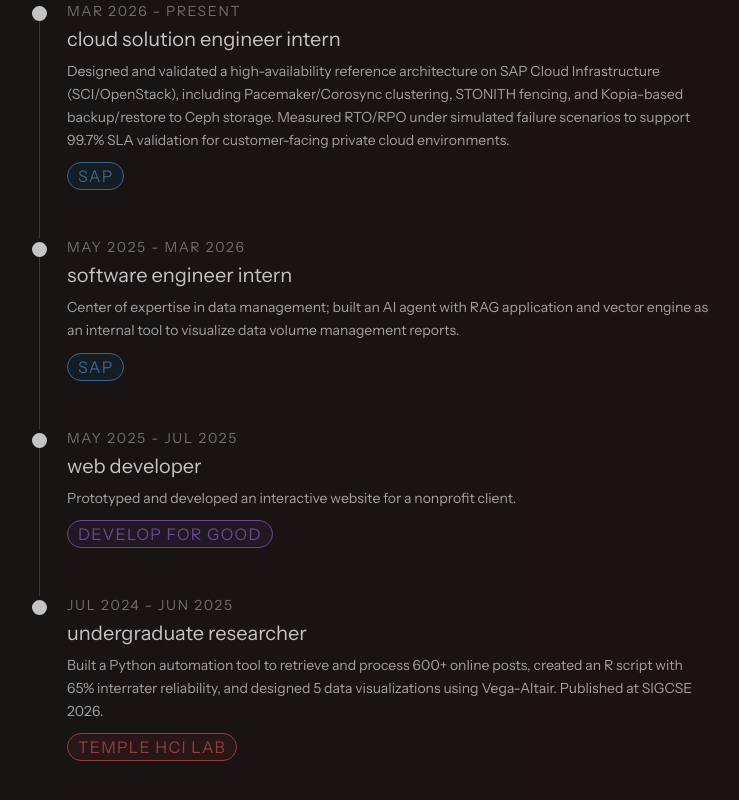
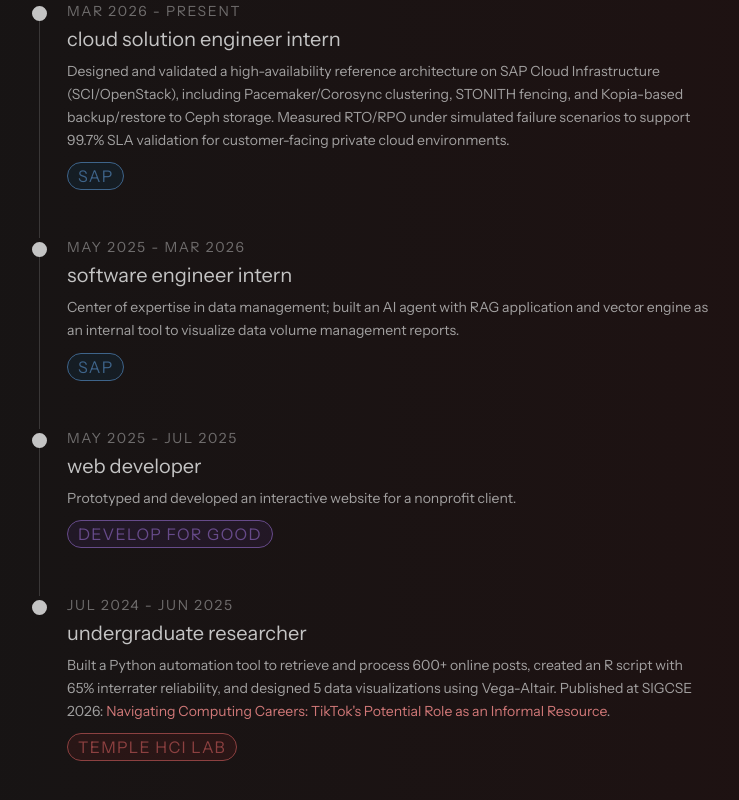
Before and after one commit to adyan1025/adyan1025.github.io, a React (Vite) app: page / in a window 1280 px wide. Shown: the part 848-1648 px from the top of the page, without its empty margins (268-1007 px from the left). Built offline with nearby package versions, Linux system fonts and the light colour scheme; a web font is replaced by a local one.

Commit message:
Add global link styles and added link to research paper

```diff
--- a/src/sections/Experience.jsx
+++ b/src/sections/Experience.jsx
@@ -28,9 +28,23 @@ function Experience() {
       id: 4,
       date: "Jul 2024 - Jun 2025",
       title: "undergraduate researcher",
-      description: "Built a Python automation tool to retrieve and process 600+ online posts, created an R script with 65% interrater reliability, and designed 5 data visualizations using Vega-Altair. Published at SIGCSE 2026.",
+      description: (
+        <>
+          Built a Python automation tool to retrieve and process 600+ online posts,
+          created an R script with 65% interrater reliability, and designed 5 data
+          visualizations using Vega-Altair. Published at SIGCSE 2026:{" "}
+          <a
+            href="https://dl.acm.org/doi/10.1145/3770762.3772651"
+            target="_blank"
+            rel="noopener noreferrer"
+          >
+            Navigating Computing Careers: TikTok's Potential Role as an Informal Resource
+          </a>
+          .
+        </>
+      ),
       tag: "Temple HCI Lab",
-    },
+    }
   ];
 
   const [activeId, setActiveId] = useState(null);
--- a/src/styling/index.css
+++ b/src/styling/index.css
@@ -59,6 +59,25 @@ p {
   font-weight: normal;
 }
 
+a {
+  color: #ff9292;
+  text-decoration: none;
+  background-image: linear-gradient(to right, #C4C4C4, #FF7373);
+  background-repeat: no-repeat;
+  background-size: 0% 1px;
+  background-position: 0 100%;
+  transition: color 0.2s ease, background-size 0.25s ease;
+}
+
+a:hover {
+  color: #FF7373;
+  background-size: 100% 1px;
+}
+
+a:visited {
+  color: #C4C4C4;
+}
+
 ::-webkit-scrollbar {
   width: 6px;
 }
@@ -86,4 +105,5 @@ p {
   h3 { font-size: 1rem; }
   h4 { font-size: 0.875rem; }
   p  { font-size: 0.75rem; }
+  a  { font-size: 0.75rem; }
 }
```
